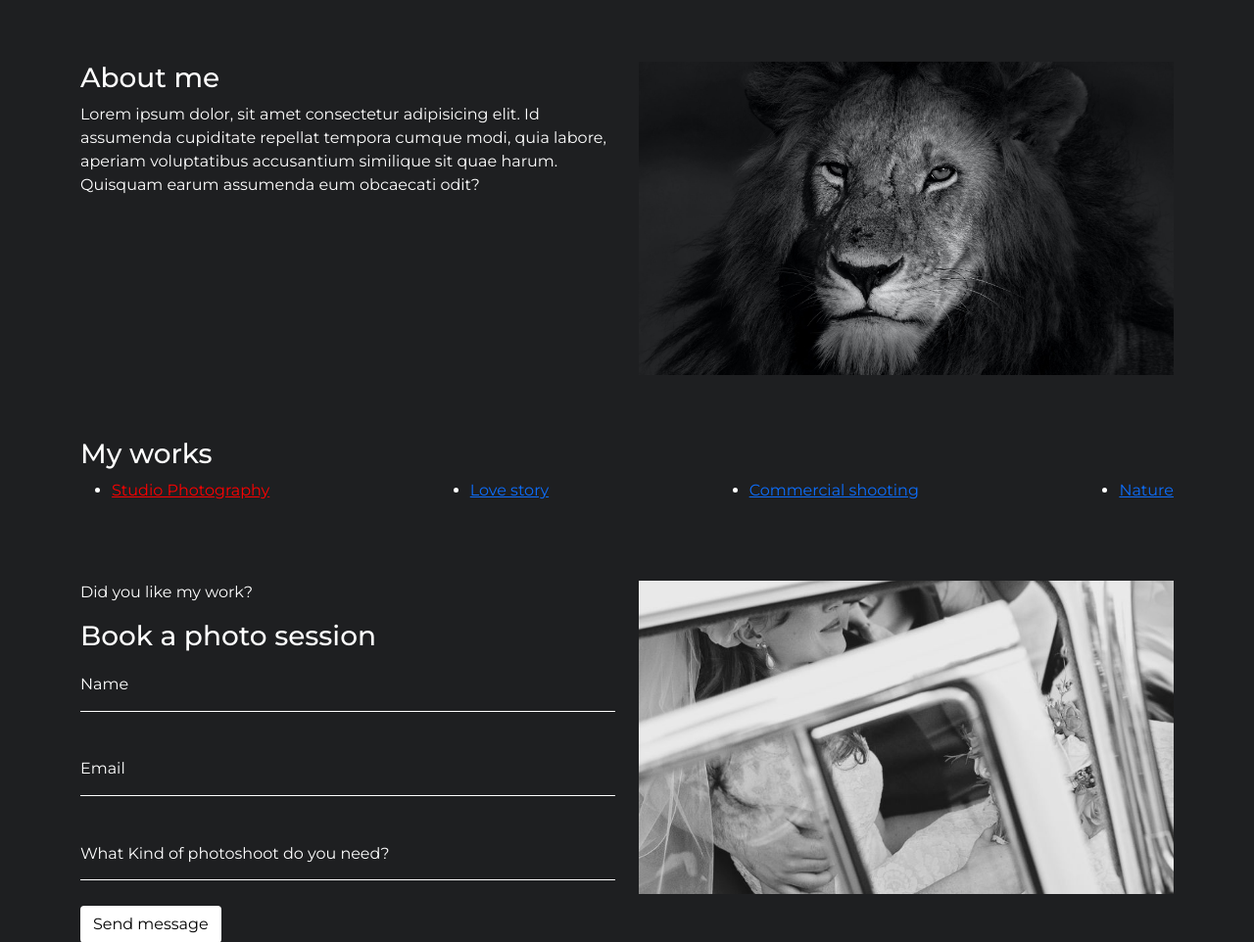
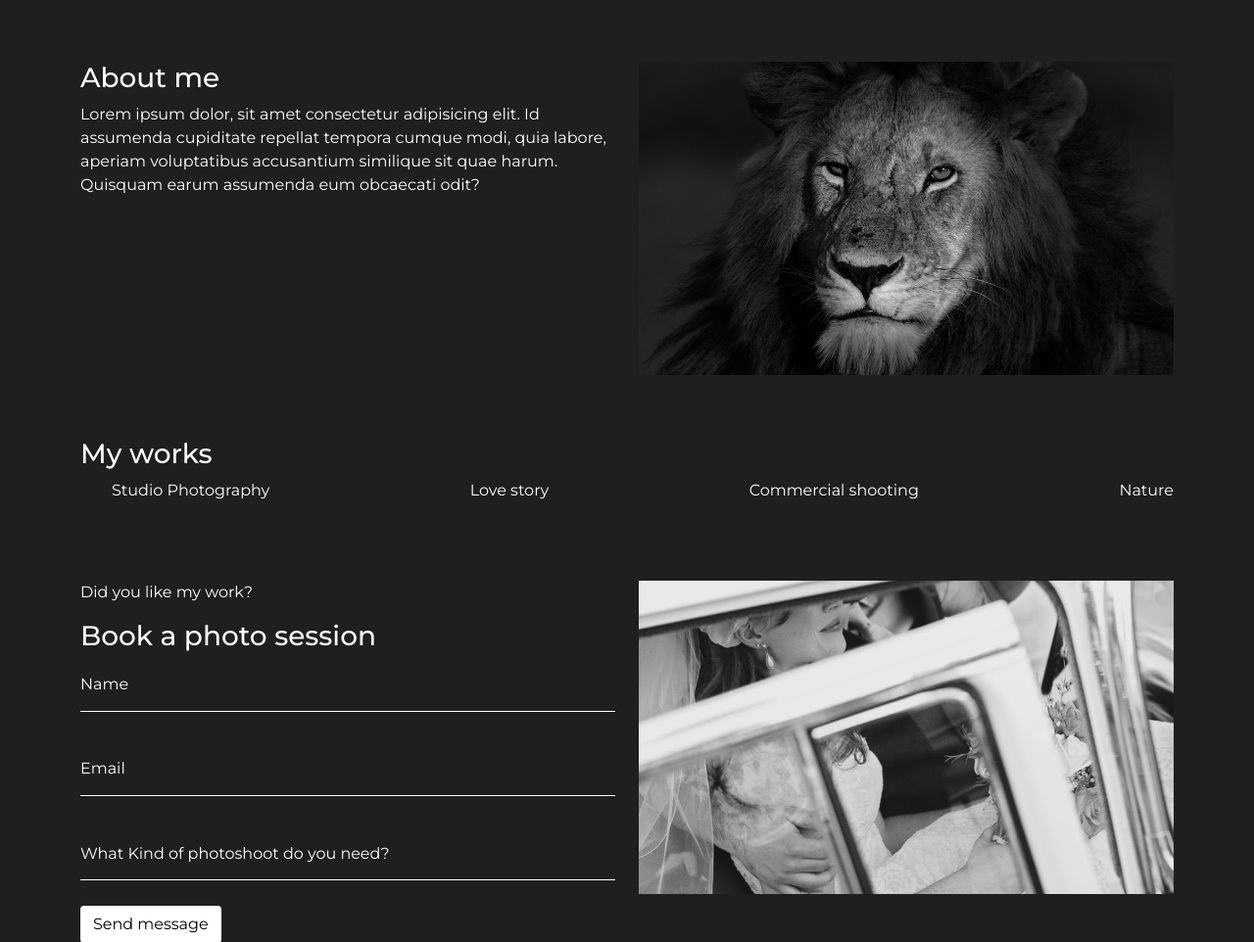
Before and after one commit to JoyChristine/myphotos, a Django app: page / in a window 1280 px wide. Shown: the part 801-1763 px from the top of the page at 98% size. Run offline with Django 4.2, Linux system fonts and the light colour scheme; data that the repository does not hold is empty.

Commit message:
style tabs

```diff
--- a/static/css/styles.css
+++ b/static/css/styles.css
@@ -241,7 +241,7 @@ footer{
 }
 
 .current a {
-  color:red;
+  text-decoration: underline;
 }
 .tabs-menu {
   display:flex;
@@ -251,7 +251,17 @@ footer{
 .tab-content {
   display:none;
 }
-
+#tabs-menu li {
+  list-style:none;
+  text-decoration:none;
+}
+#tabs-menu li a {
+   text-decoration:none;
+   color:rgb(255, 255, 255);
+}
+#tabs-menu li a:hover{
+  text-decoration:underline;
+}
 #tab-1 {
   display:block;
 }
```
